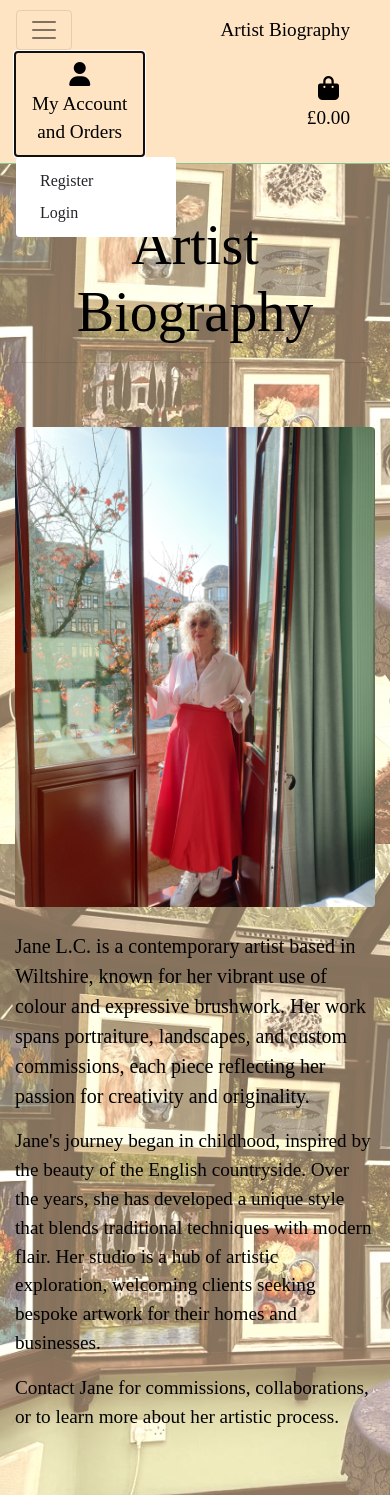
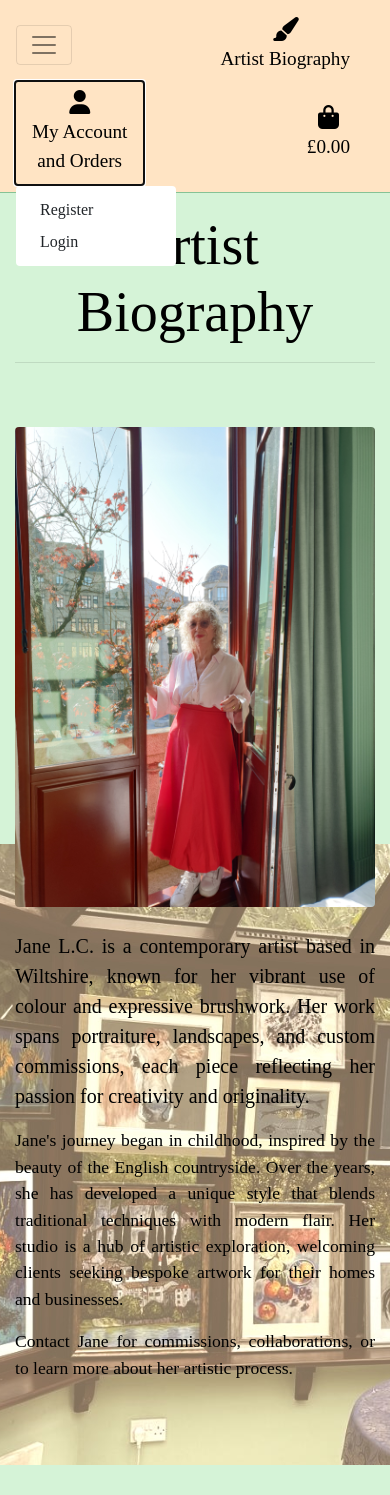
Before and after one commit to TLC-1990/milestone-4, a Django app: page /biography/ in a window 390 px wide, after a click that opens the changed part. After the commit the page ends 1465 px from the top, so only its background shows below. Run offline with Django 3.2, Linux system fonts and the light colour scheme; some libraries are stand-ins or nearby versions; some web fonts are replaced.

Commit message:
Fix overlay on biography and profile pages. Adjust font sizing

```diff
--- a/home/templates/home/artist_biography.html
+++ b/home/templates/home/artist_biography.html
@@ -2,6 +2,7 @@
 {% load static %}
 
 {% block page_header %}
+<div class="overlay"></div>
 <div class="container-fluid header-container">
     <div class="row">
         <div class="col-12 text-center">
@@ -19,7 +20,7 @@
             <img src="{% static 'img/artist_photo.webp' %}" alt="photo of the artist standing in front of a window"
                 class="img-fluid rounded mb-4">
         </div>
-        <div class="col-md-6">
+        <div class="col-md-6 biography">
             <p class="lead text-black">Jane L.C. is a contemporary artist based in Wiltshire, known for her vibrant use
                 of colour
                 and expressive brushwork. Her work spans portraiture, landscapes, and custom commissions, each piece
--- a/home/templates/home/index.html
+++ b/home/templates/home/index.html
@@ -15,7 +15,7 @@
 <div class="container-fluid colour-block">
     <div class="row h-100 w-100">
         <div class="col-12 d-flex justify-content-center align-items-center">
-            <h2 class="logo-font text-black pt-5 homepage-text home-title">
+            <h2 class="logo-font text-black pt-5 home-title">
                 A world of colour awaits!
             </h2>
         </div>
--- a/profiles/templates/profiles/profile.html
+++ b/profiles/templates/profiles/profile.html
@@ -1,6 +1,7 @@
 {% extends "base.html" %}
 {% load static %}
 {% block content %}
+<div class="overlay"></div>
 <div class="header-container container-fluid">
     <div class="row">
         <div class="text-center text-black col-12">
--- a/static/css/base.css
+++ b/static/css/base.css
@@ -17,12 +17,16 @@ body {
     margin: 0 0 16px 0;
     flex-direction: column;
     align-items: center;
-    font-size: 1.2rem;
+    font-size: 2rem;
 }
 
-.home_title {
-    font-size: 2.5rem !important;
+.home-title {
+    font-size: 3rem !important;
     font-family: "Tangerine", cursive !important;
+    display: block;
+    margin: 0 0 16px 0;
+    flex-direction: column;
+    align-items: center;
 }
 
 .colour-block {
@@ -59,6 +63,10 @@ body {
     border-bottom: 5px solid #86c295 !important;
 }
 
+.dropdown-menu {
+    z-index: 1050;
+}
+
 .list-inline {
     flex-wrap: nowrap !important;
     overflow-x: auto !important;
@@ -79,6 +87,13 @@ body {
     background: pink;
     color: black;
     min-width: 260px;
+}
+
+.biography {
+    font-size: 1.1rem;
+    text-align: justify;
+    text-justify: inter-word;
+    margin-bottom: 20px;
 }
 
 .enter-shop-button:hover,
--- a/templates/base.html
+++ b/templates/base.html
@@ -58,15 +58,16 @@
             <div class="col-12 col-lg-6 my-auto py-1 py-lg-0">
                 <ul class="list-inline list-unstyled text-center text-lg-right my-0">
                     <li class="list-inline-item">
-                        <a class="text-black nav-link {% if request.resolver_match.url_name == 'products' %}active-link{% endif %}"
+                        <a class="text-black nav-link {% if request.resolver_match.url_name == 'artist_biography' %}active-link{% endif %}"
                             href="{% url 'artist_biography' %}">
                             <div class="text-center">
+                                <div><i class="fa-solid fa-lg fa-paintbrush"></i></div>
                                 <p class="my-0"> Artist Biography </p>
                             </div>
                         </a>
                     </li>
                     <li class="list-inline-item dropdown">
-                        <a class="text-black nav-link {% if request.resolver_match.url_name == 'products' %}active-link{% endif %}"
+                        <a class="text-black nav-link {% if request.resolver_match.url_name == 'profiles' %}active-link{% endif %}"
                             href="#" id="user-options" data-toggle="dropdown" aria-haspopup="true"
                             aria-expanded="false">
                             <div class="text-center">
@@ -79,8 +80,8 @@
                             {% if request.user.is_superuser %}
                             <a href="" class="dropdown-item"> Add new artworks to store </a>
                             {% endif %}
+                            <a href="{%url 'profiles' %}" class="dropdown-item"> My Profile and Requests </a>
                             <a href="{% url 'account_logout' %}" class="dropdown-item">Logout</a>
-                            <a href="{%url 'profiles' %}" class="dropdown-item"> My Profile and Requests </a>
                             {% else %}
                             <a href="{% url 'account_signup' %}" class="dropdown-item">Register</a>
                             <a href="{% url 'account_login' %}" class="dropdown-item">Login</a>
--- a/templates/includes/mobile-top-header.html
+++ b/templates/includes/mobile-top-header.html
@@ -1,6 +1,7 @@
 <li class="list-inline-item">
     <a class="text-black nav-link d-block d-lg-none" href="{% url 'artist_biography' %}">
         <div class="text-center">
+            <div><i class="fa-solid fa-lg fa-paintbrush"></i></div>
             <p class="my-0"> Artist Biography </p>
         </div>
     </a>
```
